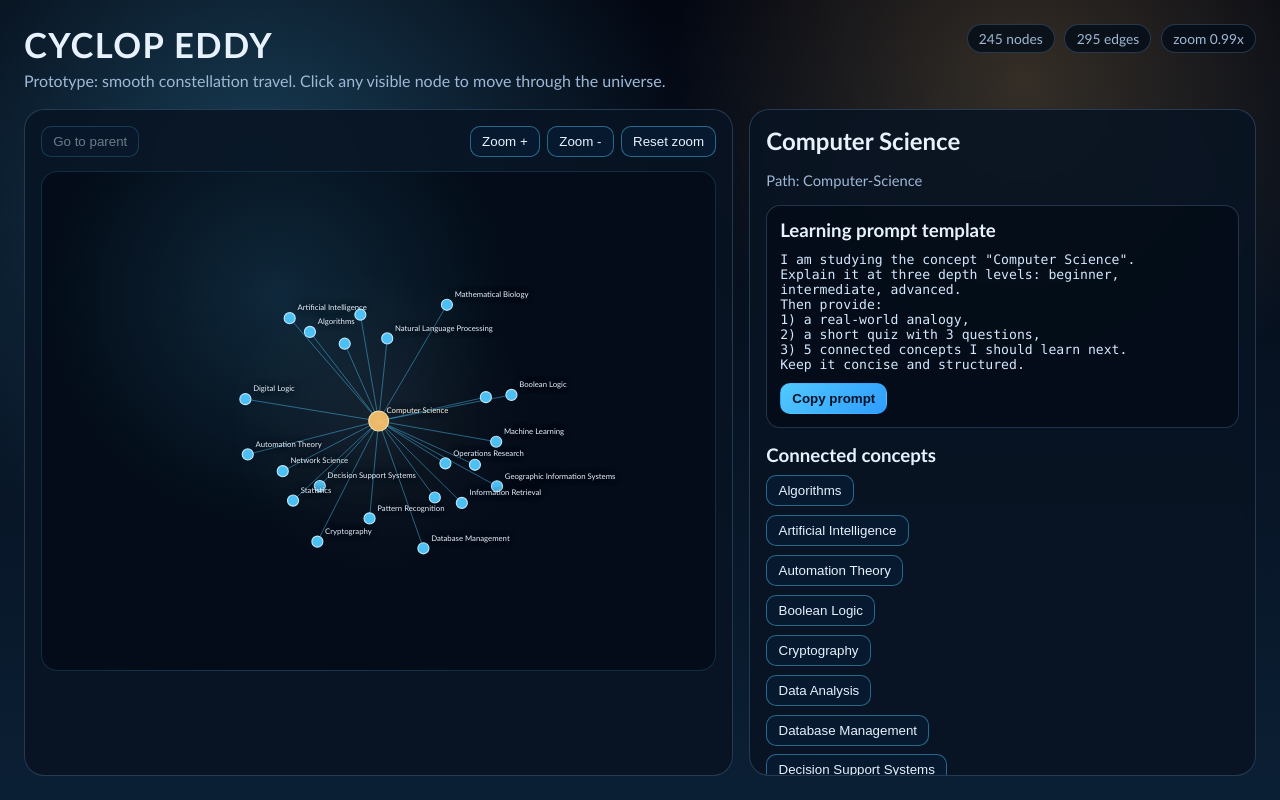
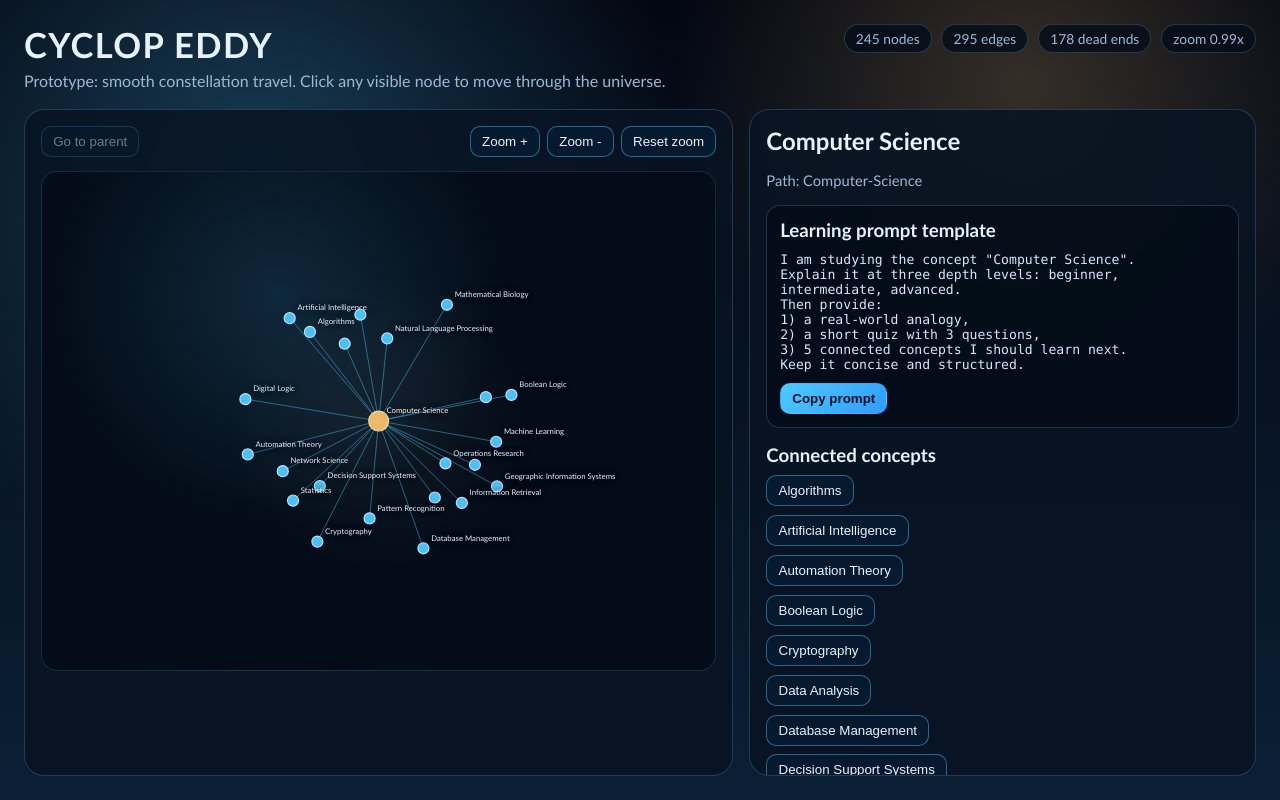
Before and after one commit to BastienSegura/cyclop-eddy, a Next.js app in the folder gui/: page / in a window 1280 px wide. Built offline with nearby package versions, Linux system fonts and the light colour scheme.

Commit message:
Add graph leaf detection and dead-end stats

```diff
--- a/gui/src/features/concept-graph/ui/graph-explorer.tsx
+++ b/gui/src/features/concept-graph/ui/graph-explorer.tsx
@@ -32,6 +32,18 @@ function getDirectNeighborIds(graph: ConceptGraph, nodeId: NodeId): NodeId[] {
   const outgoing = graph.neighborsByNode[nodeId] ?? [];
   const incoming = graph.reverseNeighborsByNode[nodeId] ?? [];
   return Array.from(new Set<NodeId>([...outgoing, ...incoming]));
+}
+
+function getLeafNodeIds(graph: ConceptGraph): Set<NodeId> {
+  const leafNodeIds = new Set<NodeId>();
+
+  for (const nodeId of Object.keys(graph.nodes)) {
+    if (getDirectNeighborIds(graph, nodeId).length <= 1) {
+      leafNodeIds.add(nodeId);
+    }
+  }
+
+  return leafNodeIds;
 }
 
 function expandVisibleNodes(
@@ -230,6 +242,14 @@ export function GraphExplorer() {
     return getNeighborhoodDepths(graph, currentNodeId, 1);
   }, [graph, currentNodeId]);
 
+  const leafNodeIds = useMemo(() => {
+    if (!graph) {
+      return new Set<NodeId>();
+    }
+
+    return getLeafNodeIds(graph);
+  }, [graph]);
+
   const outgoingNeighborIds = useMemo(() => {
     if (!graph || !currentNodeId) {
       return [] as NodeId[];
@@ -358,6 +378,7 @@ export function GraphExplorer() {
         <div className="meta-stats">
           <span>{totalNodes} nodes</span>
           <span>{totalEdges} edges</span>
+          <span>{leafNodeIds.size} dead ends</span>
           <span>zoom {camera.zoom.toFixed(2)}x</span>
         </div>
       </header>
@@ -397,6 +418,7 @@ export function GraphExplorer() {
             selectedNodeId={currentNodeId}
             neighborhoodDepths={neighborhoodDepths}
             visibleNodeIds={visibleNodeIds}
+            leafNodeIds={leafNodeIds}
             camera={camera}
             onSelectNode={(nodeId) => focusNode(nodeId)}
             onPan={panCamera}
```
